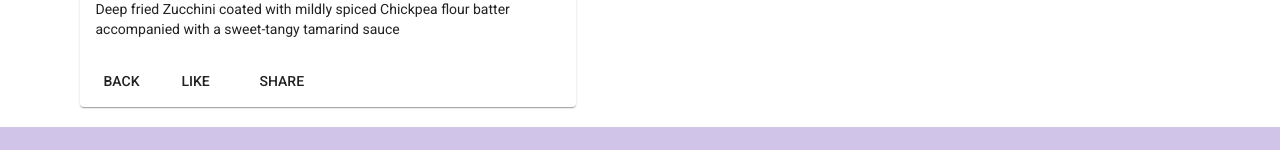
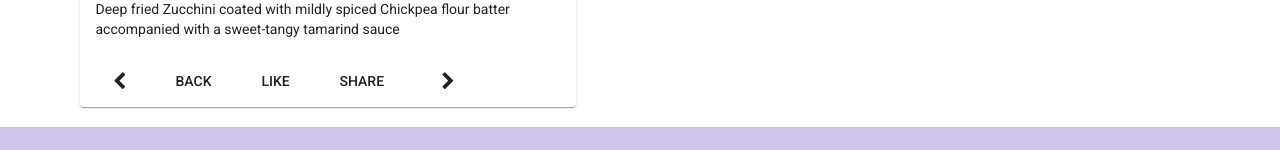
Before and after one commit to vivekvt/confusionapp, an Angular app: page /dishdetail/1 in a window 1280 px wide. Shown: the part 925-1075 px from the top of the page. Built offline with nearby package versions, Linux system fonts and the light colour scheme.

Commit message:
RxJs Part 2

```diff
--- a/src/app/dishdetail/dishdetail.component.html
+++ b/src/app/dishdetail/dishdetail.component.html
@@ -19,9 +19,12 @@
         </p>
       </mat-card-content>
       <mat-card-actions>
+        <button mat-button [routerLink]="['/dishdetail', prev]"><span class="fa fa-chevron-left fa-lg"></span></button>
         <button mat-button (click)="goBack()">BACK</button>
         <button mat-button>LIKE</button>
         <button mat-button>SHARE</button>
+        <span class="flex-spacer"></span>
+        <button mat-button [routerLink]="['/dishdetail', next]"><span class="fa fa-chevron-right fa-lg"></span></button>
       </mat-card-actions>
     </mat-card>
      <div [hidden]="dish">
--- a/src/app/dishdetail/dishdetail.component.ts
+++ b/src/app/dishdetail/dishdetail.component.ts
@@ -1,6 +1,6 @@
 import { Component, OnInit } from '@angular/core';
 import { Dish } from '../shared/dish';
-
+import { switchMap } from 'rxjs/operators';
 import { DishService } from '../services/dish.service';
 import { Params, ActivatedRoute } from '@angular/router';
 import { Location } from '@angular/common';
@@ -14,14 +14,24 @@ import { Location } from '@angular/common';
 export class DishdetailComponent implements OnInit {
 
   dish: Dish;
+  dishIds: string[];
+  prev: string;
+  next: string;
 
   constructor(private dishservice: DishService,
     private route: ActivatedRoute,
     private location: Location) { }
 
   ngOnInit() {
-    const id = this.route.snapshot.params['id'];
-    this.dishservice.getDish(id).subscribe(dish => this.dish = dish);
+    this.dishservice.getDishIds().subscribe(dishIds => this.dishIds = dishIds);
+    this.route.params.pipe(switchMap((params: Params) => this.dishservice.getDish(params['id'])))
+    .subscribe(dish => { this.dish = dish; this.setPrevNext(dish.id); });
+  }
+
+  setPrevNext(dishId: string) {
+    const index = this.dishIds.indexOf(dishId);
+    this.prev = this.dishIds[(this.dishIds.length + index - 1) % this.dishIds.length];
+    this.next = this.dishIds[(this.dishIds.length + index + 1) % this.dishIds.length];
   }
 
   goBack(): void {
--- a/src/app/services/dish.service.ts
+++ b/src/app/services/dish.service.ts
@@ -23,5 +23,9 @@ export class DishService {
     return of(DISHES.filter((dish) => dish.featured)[0]).pipe(delay(2000));
   }
 
+    getDishIds(): Observable<string[] | any> {
+    return of(DISHES.map(dish => dish.id ));
+  }
+
 
 }
```
